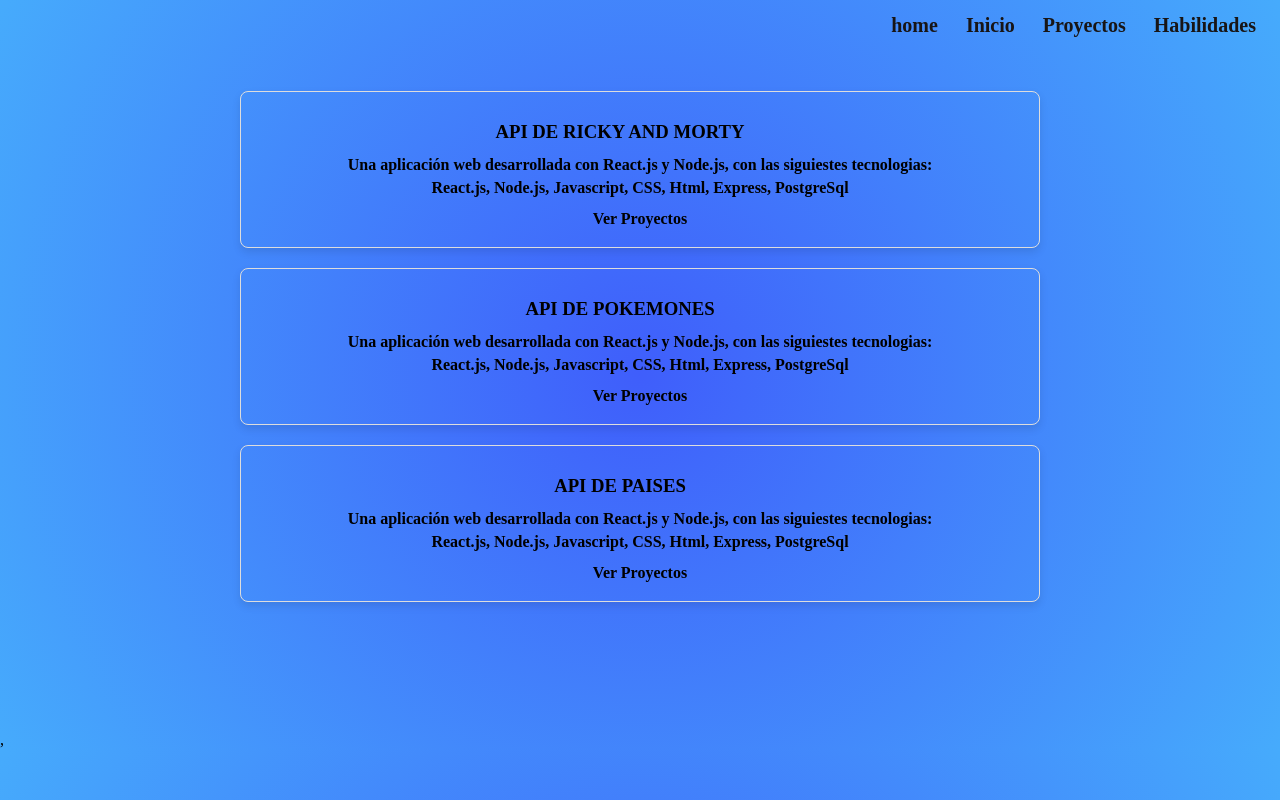
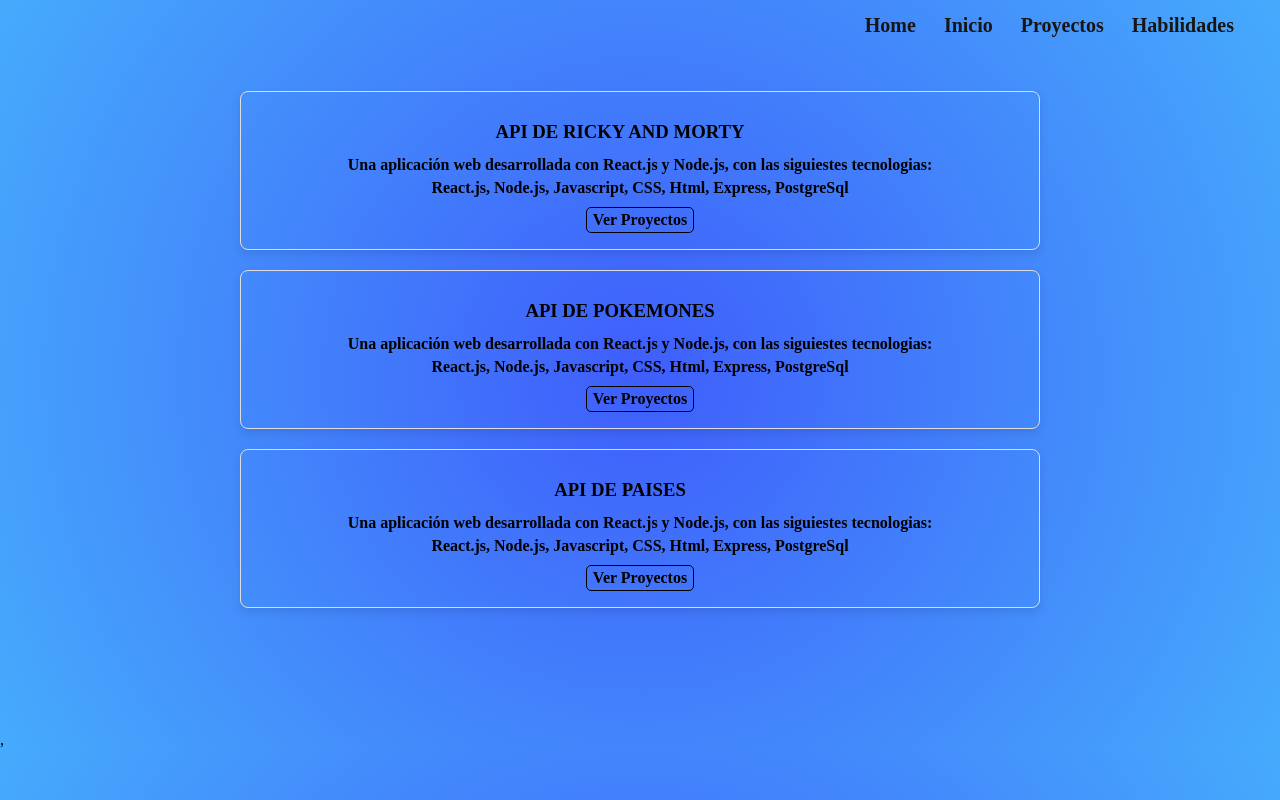
Before and after one commit to Dilson2022/Portafolio-Dilson-Masa, a React (Vite) app: page /proyectos in a window 1280 px wide. Built offline with nearby package versions, Linux system fonts and the light colour scheme.

Commit message:
location

```diff
--- a/src/App.jsx
+++ b/src/App.jsx
@@ -1,22 +1,22 @@
-import { Routes, Route } from "react-router-dom";
+import { Routes, Route, useLocation } from "react-router-dom";
 import Inicio from "./Components/Inicio/Inicio";
 import Proyectos from "./Components/Proyectos/Proyectos";
 import Habilidades from "./Components/Habilidades/Habilidades";
 import "@fortawesome/fontawesome-free/css/all.min.css";
 import Home from "./Components/Home/Home";
-//import NavBar from "./Components/NavBar/NavBar";
-
-// const mostrarNabvar = location.pathname !== "/" ;
-// console.log(mostrarNabvar);
-
+import NavBar from "./Components/NavBar/NavBar";
 
 
 
 function App() {
+  useLocation()
+  const mostrarNabvar = (location.pathname !== "/" );
+
+
   return (
     <div>
 
-      {/* {mostrarNabvar && <NavBar />} */}
+      {mostrarNabvar && <NavBar />}
 
       <Routes>
         <Route path="/" element={<Home />} />
--- a/src/Components/Habilidades/Habilidades.jsx
+++ b/src/Components/Habilidades/Habilidades.jsx
@@ -4,7 +4,8 @@
 const Habilidades = () => {
     return (
         <div>
-             <NavBar />
+             {/* <NavBar /> */}
+
              <div className="habilidades">
 
                 <a href="#" className="iconos"><i className="fa-brands fa-react"></i></a>
--- a/src/Components/Home/Home.jsx
+++ b/src/Components/Home/Home.jsx
@@ -1,10 +1,12 @@
 import "./Home.css"
+
 
 
 const Home = () => {
   return (
 
     <div className="home">
+
 
         <h1 className="title">Bienvenidos a mi portafolio wed </h1>
         <h2>Dilson Masa Contreras</h2>
--- a/src/Components/Inicio/Inicio.jsx
+++ b/src/Components/Inicio/Inicio.jsx
@@ -4,7 +4,7 @@
 function Inicio() {
   return (
     <div>
-      <NavBar />
+      {/* <NavBar /> */}
 
       <h1>Frontend Developers</h1>
 
--- a/src/Components/NavBar/NavBar.css
+++ b/src/Components/NavBar/NavBar.css
@@ -3,7 +3,9 @@
 /* Estilo para el contenedor principal del NavBar */
 .NavBar {
 
-    margin: 0 0 0 80%;
+    width: 95%;
+    /* margin: 0 0 0 80%; */
+    margin: auto;
     padding: 10px;
     display: flex;
     justify-content:flex-end
--- a/src/Components/NavBar/NavBar.jsx
+++ b/src/Components/NavBar/NavBar.jsx
@@ -2,12 +2,15 @@
 import "../NavBar/NavBar.css";
 const NavBar = () => {
   return (
+
     <div className="NavBar">
-      <Link to="/">home</Link>
+      <Link to="/" className="cerrar">Home</Link>
       <Link to="/inicio">Inicio</Link>
       <Link to="/proyectos">Proyectos</Link>
       <Link to="/habilidades">Habilidades</Link>
     </div>
+
+
   );
 };
 
--- a/src/Components/Proyectos/Proyectos.css
+++ b/src/Components/Proyectos/Proyectos.css
@@ -19,7 +19,7 @@
   }
 
   .enlace {
-
+    border: 1px solid black;
     padding: 3px;
     border-radius: 5px;
     margin: auto;
--- a/src/Components/Proyectos/Proyectos.jsx
+++ b/src/Components/Proyectos/Proyectos.jsx
@@ -53,7 +53,7 @@
 
   return (
     <div>
-     <NavBar />
+     {/* <NavBar /> */}
       <section>
         <div className="container">
 
```
